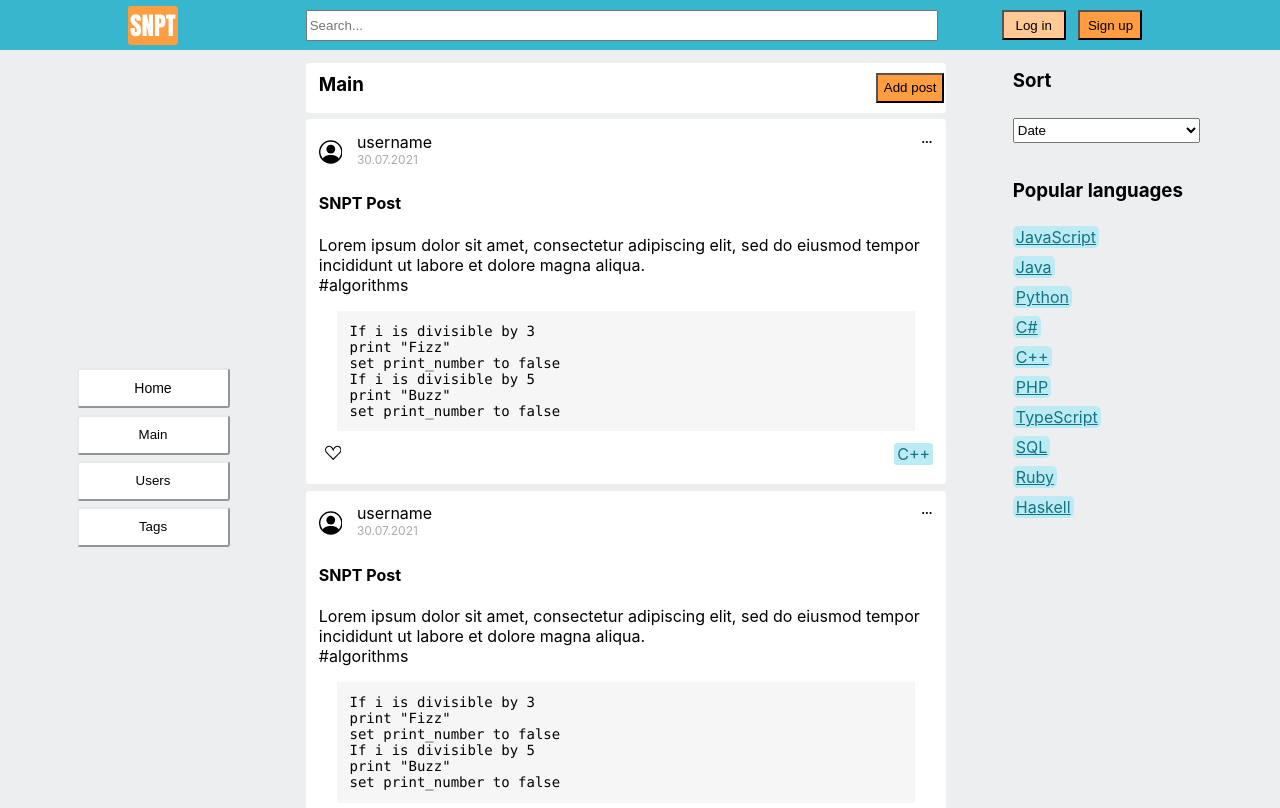
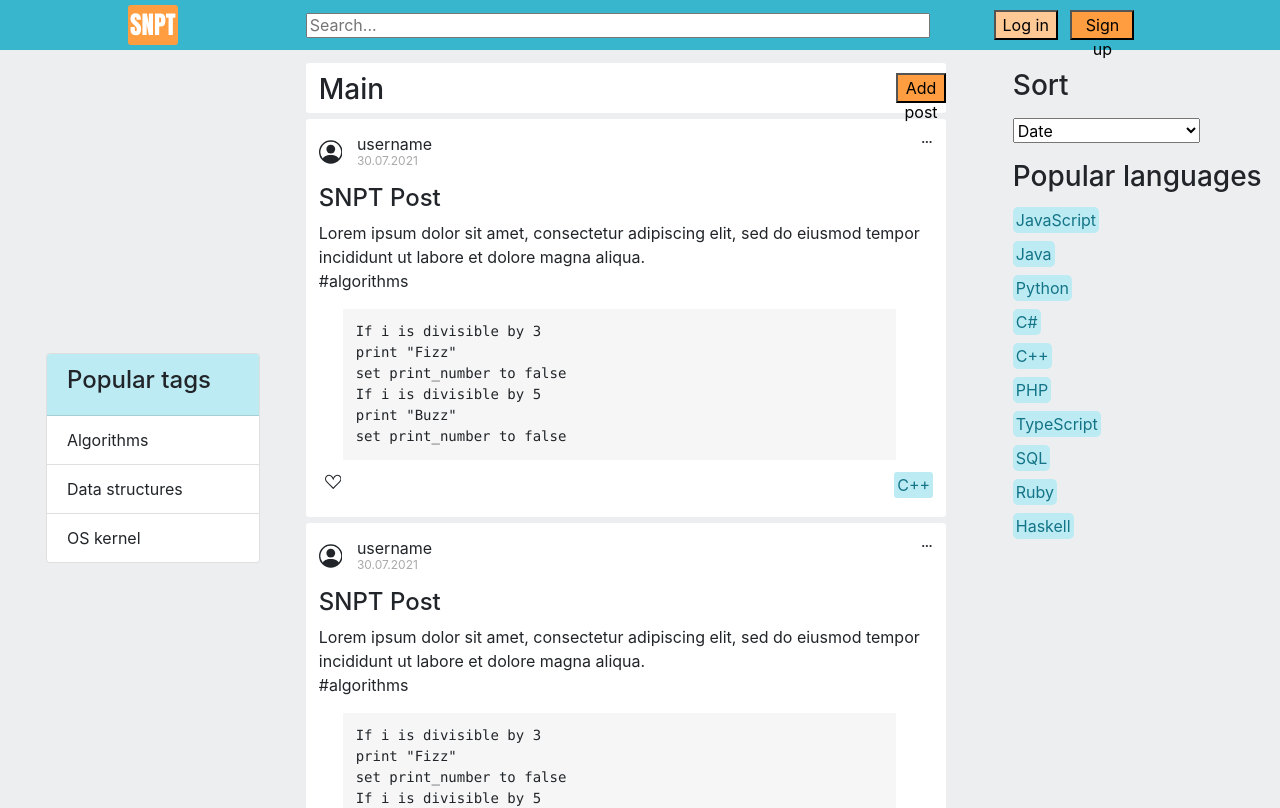
Before and after one commit to kPaulv/snippet-ui-ex, a React (Create React App) app: page / in a window 1280 px wide. Shown: the top 808 px of the page. Built offline with nearby package versions, Linux system fonts and the light colour scheme.

Commit message:
removed buttons from left panel, added popular tags section

```diff
--- a/public/index.html
+++ b/public/index.html
@@ -24,6 +24,8 @@
       work correctly both with client-side routing and a non-root public URL.
       Learn how to configure a non-root public URL by running `npm run build`.
     -->
+    <link rel="stylesheet" href="https://maxcdn.bootstrapcdn.com/bootstrap/4.0.0/css/bootstrap.min.css"
+          integrity="sha384-Gn5384xqQ1aoWXA+058RXPxPg6fy4IWvTNh0E263XmFcJlSAwiGgFAW/dAiS6JXm" crossorigin="anonymous">
     <title>React App</title>
   </head>
   <body style="background-color: #edeef0">
--- /dev/null
+++ b/src/components/AddPost.js
@@ -0,0 +1,21 @@
+import "./styles/AddPost.css";
+import React from "react";
+import {Button} from "antd";
+
+class AddPost extends React.Component {
+    render() {
+        return(
+            <div className="add-post-panel">
+                <h3 style={{
+                    marginTop: '10px',
+                    marginLeft: '2%',
+                }}>Main</h3>
+                <Button type="primary" className="add-post-button">
+                    Add post
+                </Button>
+            </div>
+        );
+    }
+}
+
+export default AddPost;
--- a/src/components/FeedPanel.js
+++ b/src/components/FeedPanel.js
@@ -1,22 +1,14 @@
 import './styles/FeedPanel.css';
 import React from "react";
-import {Button} from 'antd';
 import Post from "./Post";
+import AddPost from "./AddPost";
 
 class FeedPanel extends React.Component {
     render() {
         return (
             <div className="feed-panel">
 
-                <div className="add-post-panel">
-                    <h3 style={{
-                        marginTop: '10px',
-                        marginLeft: '2%',
-                    }}>Main</h3>
-                    <Button type="primary" className="add-post-button">
-                        Add post
-                    </Button>
-                </div>
+                <AddPost/>
 
                 <Post/>
                 <Post/>
--- a/src/components/LeftPanel.js
+++ b/src/components/LeftPanel.js
@@ -1,18 +1,12 @@
 import './styles/LeftPanel.css';
 import React from "react";
-import { Button } from 'antd';
+import PopularTags from "./PopularTags";
 
 class LeftPanel extends React.Component {
     render() {
         return (
             <div className="left-panel">
-                <div className="button-section">
-                    <Button type="text" className="section-btn home-button">Home</Button>
-                    <Button type="text" className="section-btn">Main</Button>
-                    <Button type="text" className="section-btn">Users</Button>
-                    <Button type="text" className="section-btn">Tags</Button>
-                </div>
-
+                <PopularTags/>
             </div>
         );
     }
--- /dev/null
+++ b/src/components/PopularTags.js
@@ -0,0 +1,21 @@
+import "./styles/PopularTags.css";
+import React from "react";
+
+class PopularTags extends React.Component {
+    render() {
+        return (
+            <div className="card">
+                <div className="card-header">
+                    <h4>Popular tags</h4>
+                </div>
+                <ul className="list-group list-group-flush">
+                    <li className="list-group-item">Algorithms</li>
+                    <li className="list-group-item">Data structures</li>
+                    <li className="list-group-item">OS kernel</li>
+                </ul>
+            </div>
+        );
+    }
+}
+
+export default PopularTags;
--- a/src/components/Post.js
+++ b/src/components/Post.js
@@ -1,14 +1,14 @@
 import './styles/Post.css';
 import React from "react";
-import {Col, Container, Media, Row} from "react-bootstrap";
+import "react-bootstrap";
 
 class Post extends React.Component {
     render() {
         return (
-            <Container className="post-container">
-                <Row>
-                    <Col md="9">
-                        <Media>
+            <div className="post-container">
+                <div>
+                    <div>
+                        <div className="media">
                             <div className="post-header">
                                 <svg xmlns="http://www.w3.org/2000/svg" width="40" height="40" fill="currentColor"
                                      className="bi bi-person-circle" viewBox="0 0 16 16">
@@ -30,8 +30,8 @@ class Post extends React.Component {
                                         d="M3 9.5a1.5 1.5 0 1 1 0-3 1.5 1.5 0 0 1 0 3zm5 0a1.5 1.5 0 1 1 0-3 1.5 1.5 0 0 1 0 3zm5 0a1.5 1.5 0 1 1 0-3 1.5 1.5 0 0 1 0 3z"/>
                                 </svg>
                             </div>
-                            <Media.Body>
-                                <h4>SNPT Post</h4>
+                            <div className="media-body">
+                                <h4 className="post-name">SNPT Post</h4>
                                 <p>
                                     Lorem ipsum dolor sit amet, consectetur adipiscing elit,
                                     sed do eiusmod tempor incididunt ut labore et dolore magna
@@ -45,7 +45,7 @@ class Post extends React.Component {
                                     print "Buzz"<br/>
                                     set print_number to false
                                 </div>
-                            </Media.Body>
+                            </div>
                             <div className="post-footer">
                                 <svg xmlns="http://www.w3.org/2000/svg" width="20" height="20" fill="currentColor"
                                      className="bi bi-suit-heart" viewBox="0 0 16 16">
@@ -54,10 +54,10 @@ class Post extends React.Component {
                                 </svg>
                                 <div className="language-tag">C++</div>
                             </div>
-                        </Media>
-                    </Col>
-                </Row>
-            </Container>
+                        </div>
+                    </div>
+                </div>
+            </div>
         );
     }
 }
--- /dev/null
+++ b/src/components/styles/AddPost.css
@@ -0,0 +1,17 @@
+.add-post-panel {
+    width: 100%;
+    height: 50px;
+    background-color: white;
+    margin-top: 2%;
+    border-width: 5px;
+    border-color: #e7e8ec;
+    border-radius: 3px;
+    display: flex;
+    flex-direction: row;
+}
+.add-post-button {
+    background-color: #ff9d40;
+    margin-left: 80%;
+    margin-top: 10px;
+    margin-bottom: 10px;
+}
--- a/src/components/styles/FeedPanel.css
+++ b/src/components/styles/FeedPanel.css
@@ -1,28 +1,6 @@
 .feed-panel {
     margin-left: calc(10% + 50px + 10%);
     width: 50%;
-    //height: calc(100% - 50px);
     height: 100%;
     position: absolute;
-    //background-color: yellowgreen;
 }
-.add-post-panel {
-    width: 100%;
-    height: 50px;
-    background-color: white;
-    margin-top: 2%;
-    border-width: 5px;
-    border-color: #e7e8ec;
-    //border-color: black;
-    border-radius: 3px;
-    display: flex;
-    flex-direction: row;
-}
-.add-post-button {
-    background-color: #ff9d40;
-    //height: 70%;
-
-    margin-left: 80%;
-    margin-top: 10px;
-    margin-bottom: 10px;
-}
--- /dev/null
+++ b/src/components/styles/PopularTags.css
@@ -0,0 +1,8 @@
+.card {
+    width: 70%;
+    margin-left: 15%;
+    margin-top: 5%;
+}
+.card-header {
+    background-color: #BDEBF3;
+}
--- a/src/components/styles/Post.css
+++ b/src/components/styles/Post.css
@@ -6,12 +6,20 @@
     border-width: 5px;
     padding: 2% 2%;
 }
+.media {
+    display: flex;
+    flex-direction: column;
+}
 .post-header {
     display: flex;
     flex-direction: row;
+    width: 100%;
 }
 .post-info {
     margin-left: 2%;
+}
+.post-name {
+    margin-top: 2%;
 }
 .post-author {
     height: 20px;
@@ -34,7 +42,7 @@
     margin-left: 80%;
 }
 .code-snippet {
-    margin-left: 3%;
+    margin-left: 4%;
     width: 90%;
     background-color: #f6f6f6;
     font-family: Consolas, serif;
```
